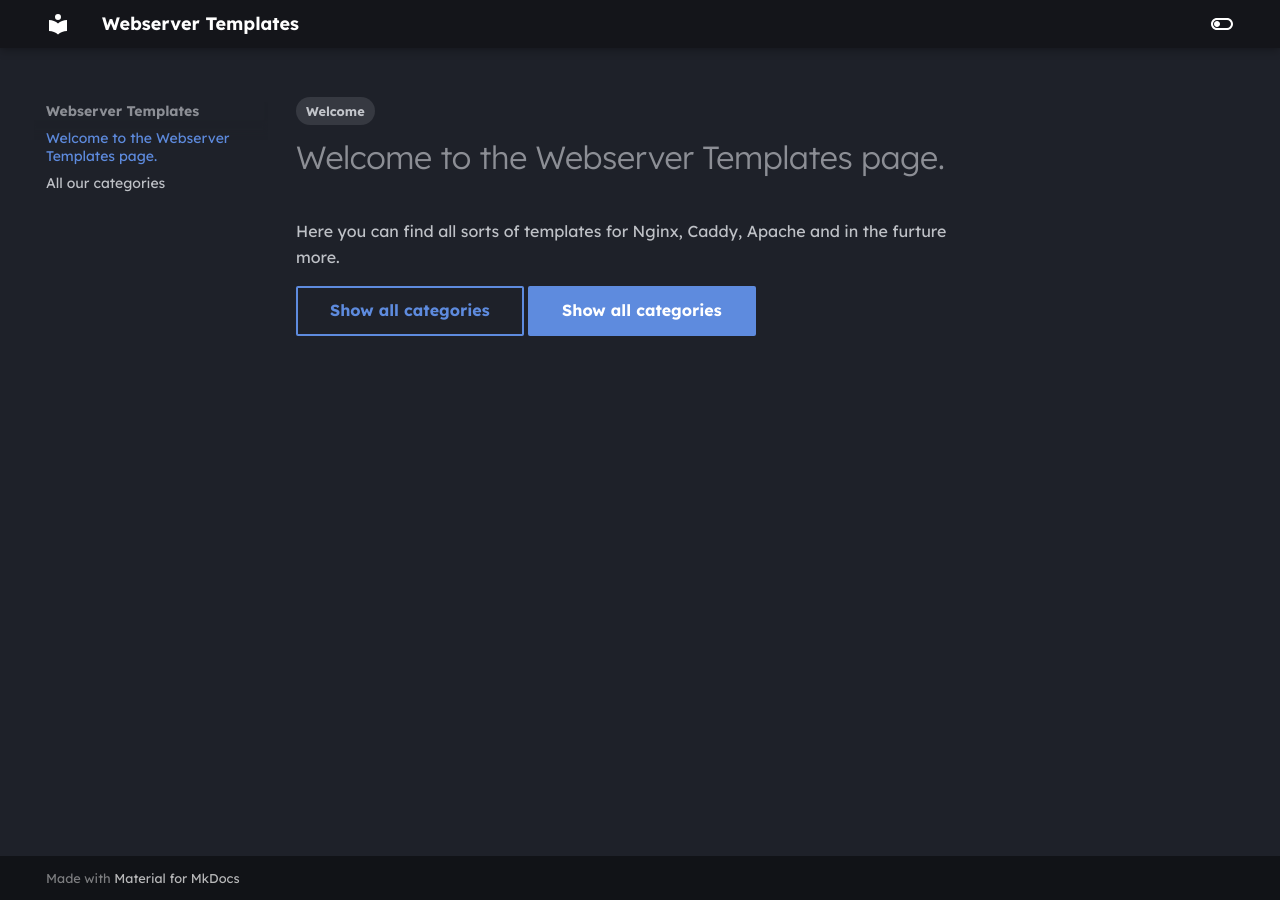
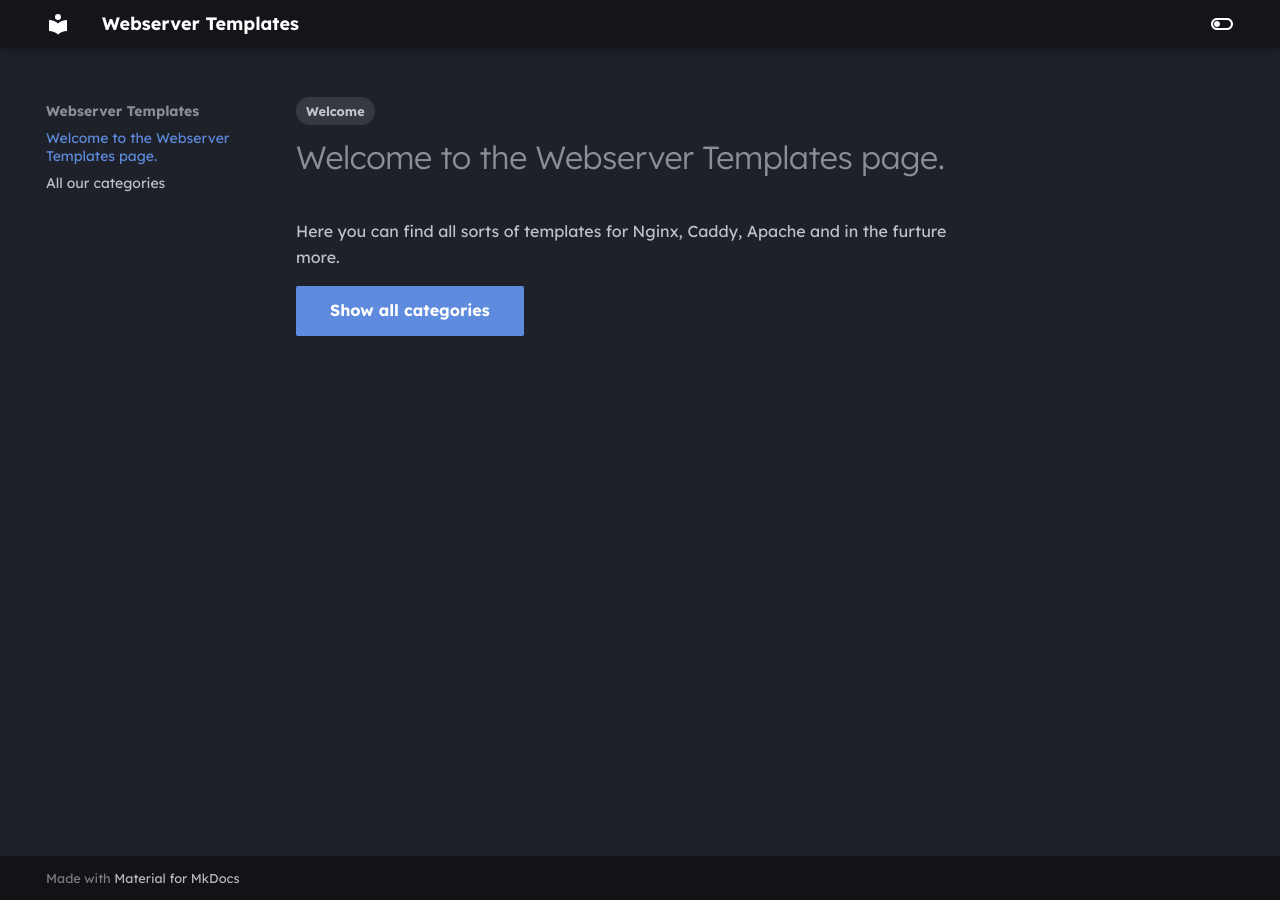
Before and after one commit to Qiick/WebServerTemplates, an MkDocs documentation site: the page built from docs/index.md, in a window 1280 px wide. Built offline with MkDocs 1.6.1 and Material for MkDocs 9.7.7, drawn with Linux system fonts in a browser that asks for light colours.

Commit message:
Update index.md

```diff
--- a/docs/index.md
+++ b/docs/index.md
@@ -5,4 +5,4 @@ tags:
 #Welcome to the Webserver Templates page.
 Here you can find all sorts of templates for Nginx, Caddy, Apache and in the furture more.
 
-[Show all categories](category.md){ .md-button } [Show all categories](category.md){ .md-button .md-button--primary }
+[Show all categories](category.md){ .md-button .md-button--primary }
```
